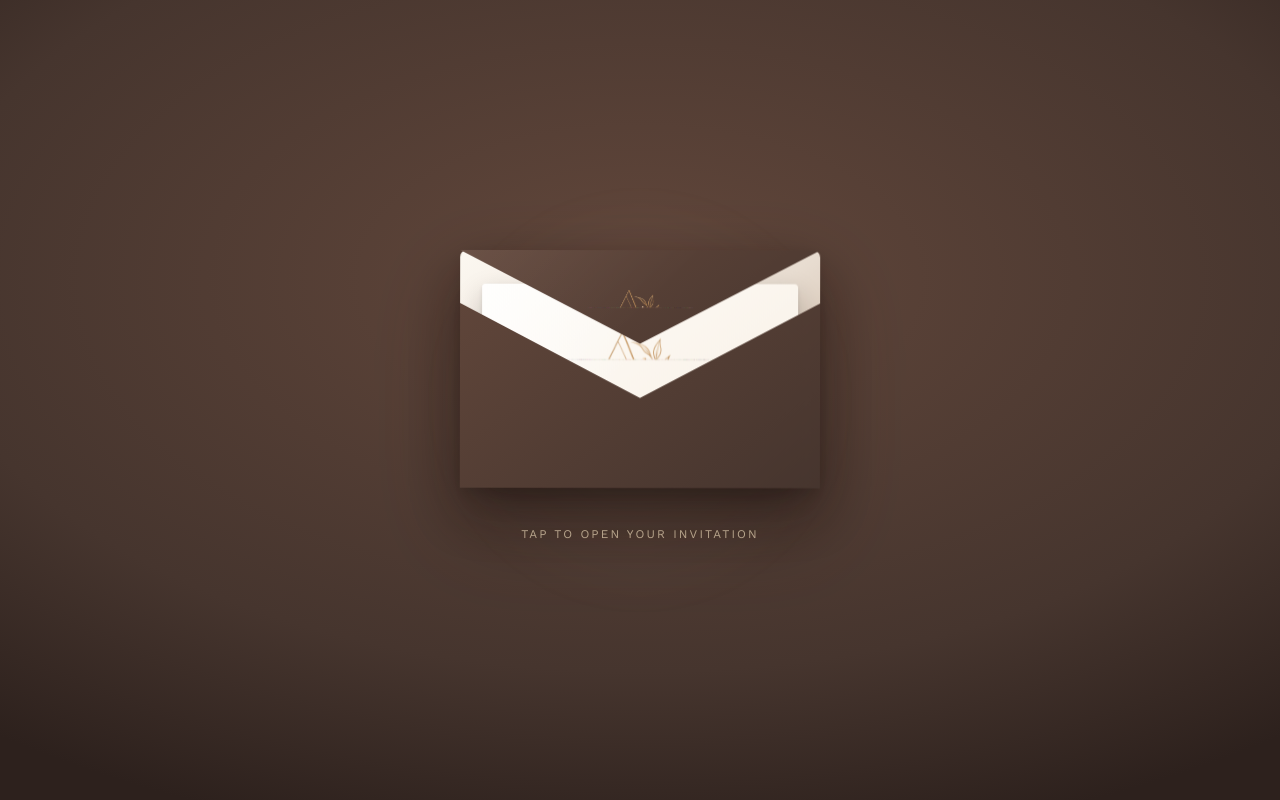
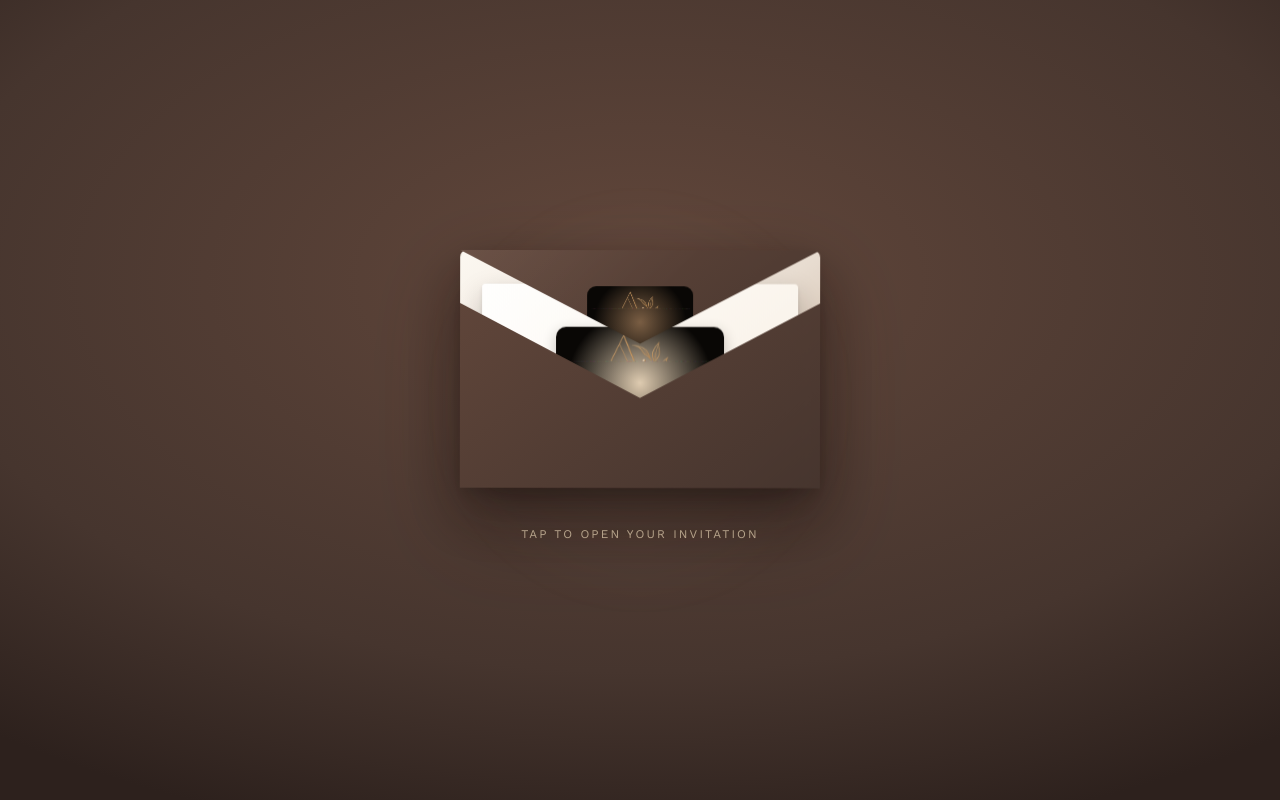
Before and after one commit to deviling124/wedding, a Next.js app: page / in a window 1280 px wide. Shown: the top 800 px of the page. Built offline with nearby package versions, Linux system fonts and the light colour scheme.

Commit message:
Add reference-style backdrop for supplied monogram

```diff
--- a/app/globals.css
+++ b/app/globals.css
@@ -28,7 +28,7 @@ button, input, select, textarea { font: inherit; }
 .envelope-back::after { content: ''; position: absolute; inset: 0; border-radius: inherit; background: linear-gradient(135deg, rgba(255,255,255,.28), transparent 45%, rgba(70,53,46,.05)); }
 .envelope-card { position: absolute; left: 6%; right: 6%; top: -11%; height: 84%; display: flex; align-items: center; justify-content: center; overflow: hidden; border-radius: 4px; background: linear-gradient(145deg, #fffdf9 0%, #f7eee3 100%); box-shadow: 0 12px 28px rgba(25,16,13,.24), 0 2px 5px rgba(25,16,13,.1); transform: translateY(30%) translateZ(5px); transition: transform 1.05s cubic-bezier(.16,1,.3,1), box-shadow 1s ease; z-index: 1; }
 .envelope-card::before { content: ''; position: absolute; inset: 0; background: linear-gradient(115deg, rgba(255,255,255,.72), transparent 45%); }
-.envelope-card-mark { position: relative; z-index: 1; display: block; width: 168px; height: 112px; color: var(--gold); }
+.envelope-card-mark { position: relative; z-index: 1; display: block; width: 168px; height: 112px; padding: 4px; color: var(--gold); background: radial-gradient(circle, rgba(184,146,92,.42), #090705 72%); border-radius: 10px; box-shadow: 0 5px 14px rgba(25,16,13,.24); }
 .ak-monogram { display: block; width: 100%; height: 100%; object-fit: contain; }
 .ak-monogram-a, .ak-monogram-k { font-family: 'Bodoni Moda', 'Times New Roman', serif; font-size: 88px; font-weight: 400; letter-spacing: -.08em; fill: currentColor; }
 .ak-monogram-amp { font-family: 'Bodoni Moda', 'Times New Roman', serif; font-size: 92px; font-weight: 400; font-style: italic; letter-spacing: -.18em; fill: currentColor; }
@@ -40,7 +40,7 @@ button, input, select, textarea { font: inherit; }
 .envelope-pocket { bottom: -1px; height: 100%; clip-path: polygon(0 100%, 100% 100%, 100% 22%, 50% 62%, 0 22%); z-index: 2; box-shadow: inset 0 1px 0 rgba(255,255,255,.08); }
 .envelope-flap { top: 0; height: 58%; display: flex; align-items: flex-start; justify-content: center; padding-top: 10%; clip-path: polygon(0 0, 100% 0, 50% 68%); transform-origin: top center; transform: rotateX(0deg) translateZ(10px); backface-visibility: hidden; transition: transform 1.05s cubic-bezier(.16,1,.3,1); z-index: 3; }
 .envelope-flap::after { content: ''; position: absolute; inset: 0; background: linear-gradient(135deg, rgba(255,255,255,.06), transparent 50%); }
-.envelope-seal { position: relative; z-index: 1; display: block; width: 106px; height: 72px; color: var(--gold-light); }
+.envelope-seal { position: relative; z-index: 1; display: block; width: 106px; height: 72px; padding: 3px; color: var(--gold-light); background: radial-gradient(circle, rgba(184,146,92,.38), #090705 72%); border-radius: 9px; }
 .envelope-prompt { position: relative; z-index: 10; margin-top: 36px; color: rgba(216,197,169,.8); font-size: .74rem; letter-spacing: .18em; text-align: center; text-transform: uppercase; animation: promptPulse 2.6s ease-in-out infinite; }
 .envelope-overlay.opening .envelope-flap { transform: rotateX(-180deg) translateZ(10px); }
 .envelope-overlay.opening .envelope-card { transform: translateY(-18%) translateZ(5px); box-shadow: 0 22px 42px rgba(25,16,13,.3); }
@@ -58,7 +58,7 @@ button, input, select, textarea { font: inherit; }
 .hero::before { left: -13vw; top: 18%; }
 .hero::after { right: -12vw; bottom: 10%; }
 .hero-inner { text-align: center; max-width: 920px; position: relative; z-index: 1; }
-.hero-seal { width: 180px; height: 120px; margin: 0 auto 12px; display: grid; place-items: center; color: var(--gold); animation: sealIn .9s ease both; }
+.hero-seal { width: 180px; height: 120px; margin: 0 auto 12px; display: grid; place-items: center; padding: 6px; color: var(--gold); background: radial-gradient(circle, rgba(184,146,92,.48), #090705 72%); border-radius: 16px; box-shadow: 0 10px 24px rgba(70,53,46,.18); animation: sealIn .9s ease both; }
 .hero .eyebrow, .hero h1, .hero-date, .hero-note, .hero .button { opacity: 0; animation: heroIn .8s cubic-bezier(.22,.61,.36,1) forwards; }
 .hero .eyebrow { animation-delay: .12s; }
 .hero h1 { animation-delay: .24s; }
```
